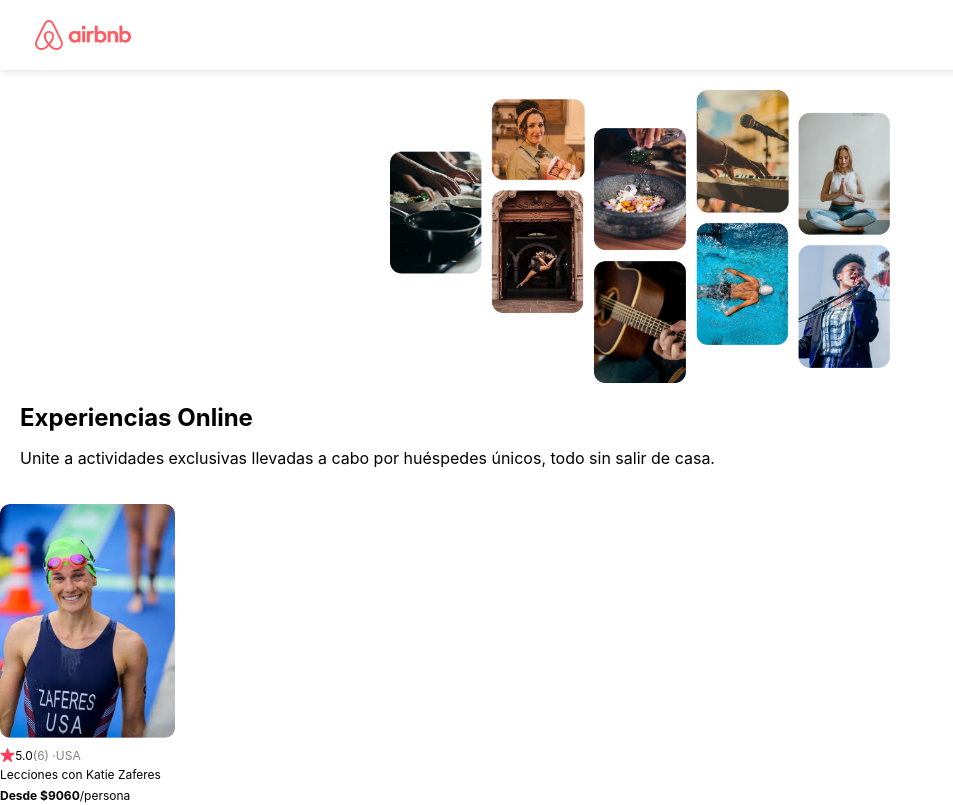
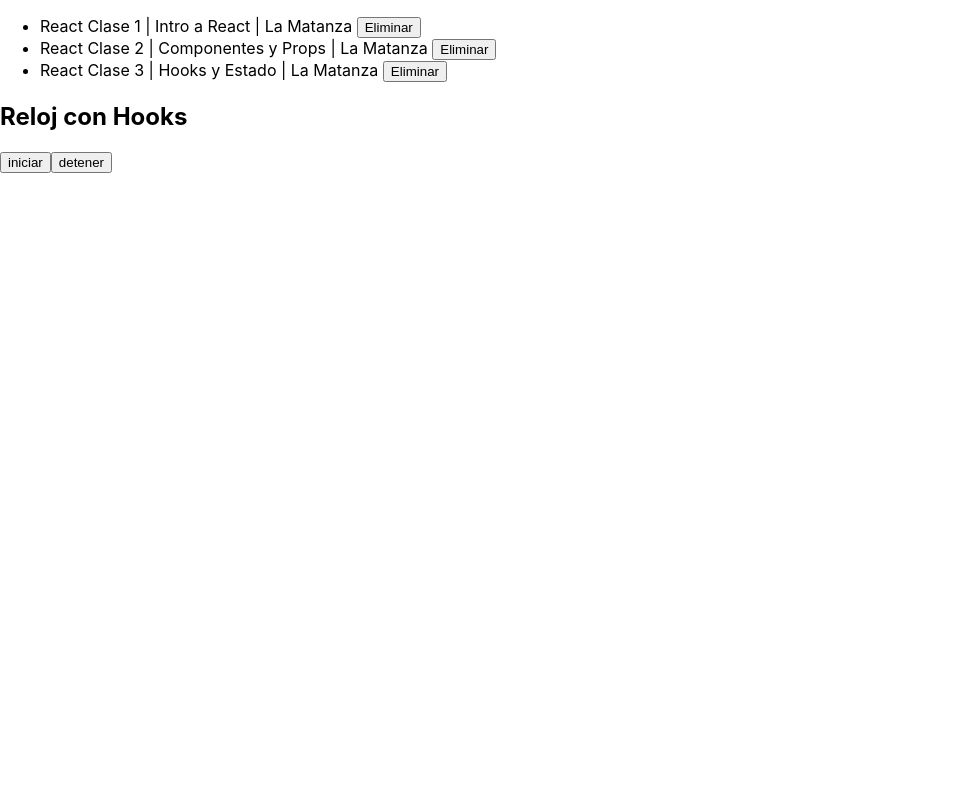
Before and after one commit to MarcosGual/clasesReact, a React (Create React App) app in the folder react-app/mi-app/: page / in a window 1280 px wide. Shown: the whole page, without its empty margins (0-953 px from the left). Built offline with nearby package versions, Linux system fonts and the light colour scheme.

Commit message:
useState y useEffect

```diff
--- a/react-app/mi-app/src/App.js
+++ b/react-app/mi-app/src/App.js
@@ -3,13 +3,18 @@
 import NavBar from "./components/NavBar";
 import Header from "./components/Header";
 import Tarjeta from "./components/Tarjeta";
+import clasesReact from "./db";
+import Lista from "./components/Lista";
+import Buscar from "./components/Buscar";
+import EjemploEstado from "./components/EjemploEstado";
+import Contador from "./components/Contador";
+import RelojEffect from "./components/Reloj";
 
 function App() {
   return (
     <>
-      <NavBar />
-      <Header />
-      <Tarjeta />
+      <Lista />
+      <RelojEffect />
     </>
   );
 }
--- /dev/null
+++ b/react-app/mi-app/src/components/Buscar.js
@@ -0,0 +1,23 @@
+import React from "react";
+import { useState } from "react";
+
+const Buscar = () => {
+    const [terminoDeBusqueda, setTerminoDeBusqueda]=useState('');
+
+    const manejarCambio=(event)=>{
+        //console.log(event.target.value);
+        setTerminoDeBusqueda(event.target.value);
+    }
+
+  return (
+    <div>
+      <label htmlFor="buscar">Buscar: </label>
+      <input id="buscar" type="text" onChange={manejarCambio} />
+      <p>
+        Buscando <strong>{terminoDeBusqueda}</strong>...
+      </p>
+    </div>
+  );
+};
+
+export default Buscar;
--- /dev/null
+++ b/react-app/mi-app/src/components/Contador.css
@@ -0,0 +1,3 @@
+.contador{
+    display: flex;
+}
--- /dev/null
+++ b/react-app/mi-app/src/components/Contador.js
@@ -0,0 +1,33 @@
+import React from "react";
+import { useState, useEffect } from "react";
+import "./Contador.css";
+
+const Contador = () => {
+  const [contador, setContador] = useState(0);
+
+  //efecto secundario del cambio del estado
+  useEffect(() => {
+    document.title = `El valor del contador es ${contador}`;
+  });
+
+  //const sumar = () => setContador(contador + 1);
+  const sumar = () => setContador((prevState) => prevState + 1);
+  const sumar5 = () => setContador((prevState) => prevState + 5);
+  //const restar = () => setContador(contador - 1);
+  const restar = () => setContador((prevState) => prevState - 1);
+  const restar5 = () => setContador((prevState) => prevState - 5);
+  const resetear = () => setContador(0);
+
+  return (
+    <div className="contador">
+      <button onClick={restar5}>- 5</button>
+      <button onClick={restar}>- 1</button>
+      {contador}
+      <button onClick={sumar}>+ 1</button>
+      <button onClick={sumar5}>+ 5</button>
+      <button onClick={resetear}>Resetear</button>
+    </div>
+  );
+};
+
+export default Contador;
--- /dev/null
+++ b/react-app/mi-app/src/components/EjemploEstado.js
@@ -0,0 +1,19 @@
+import React from "react";
+import { useState } from "react";
+
+const EjemploEstado = () => {
+  const [estado, actualizarEstado] = useState("Valor inicial del estado");
+
+  function cambiarEstado() {
+    actualizarEstado("Estado actualizado");
+  }
+  return (
+    <div>
+      <h3>Ejemplo de actualización de Estado</h3>
+      <h4>{estado}</h4>
+      <button onClick={cambiarEstado}>Cambiar Estado</button>
+    </div>
+  );
+};
+
+export default EjemploEstado;
--- /dev/null
+++ b/react-app/mi-app/src/components/Item.js
@@ -0,0 +1,11 @@
+import React from "react";
+
+const Item = ({ infoClase, eliminar }) => {
+  return (
+    <li key={infoClase.id} >
+      {infoClase.titulo} | {infoClase.temas} | {infoClase.curso} <button onClick={()=>eliminar(infoClase.id)}>Eliminar</button>
+    </li>
+  );
+};
+
+export default Item;
--- /dev/null
+++ b/react-app/mi-app/src/components/Lista.js
@@ -0,0 +1,51 @@
+import React from "react";
+import { useState, useEffect } from "react";
+import Item from "./Item";
+
+const Lista = () => {
+  const [items, setItems] = useState([
+    {
+      id: 1,
+      titulo: "React Clase 1",
+      temas: "Intro a React",
+      curso: "La Matanza",
+    },
+    {
+      id: 2,
+      titulo: "React Clase 2",
+      temas: "Componentes y Props",
+      curso: "La Matanza",
+    },
+    {
+      id: 3,
+      titulo: "React Clase 3",
+      temas: "Hooks y Estado",
+      curso: "La Matanza",
+    }]
+  );
+
+  const [efecto, setEfecto] = useState(0);
+
+  function eliminarItem(id) {
+    const listaFiltrada = items.filter((item) => item.id !== id);
+    setItems(listaFiltrada);
+  }
+
+  useEffect(() => {
+    console.log("Se dispara el useEffect");
+    setEfecto((prevState) => prevState + 1);
+  }, [items]);
+
+  console.log("Se renderiza el componente");
+  console.log("Este es el efecto número: ", efecto);
+
+  return (
+    <ul>
+      {items.map((clase) => (
+        <Item infoClase={clase} eliminar={eliminarItem} />
+      ))}
+    </ul>
+  );
+};
+
+export default Lista;
--- /dev/null
+++ b/react-app/mi-app/src/components/Reloj.js
@@ -0,0 +1,38 @@
+import React from "react";
+import { useState, useEffect } from "react";
+
+const Reloj=({hora})=>{
+    return <h3>{hora}</h3>
+}
+
+const RelojEffect = () => {
+  const [hora, setHora] = useState(new Date().toLocaleTimeString());
+  const [visible, setVisible] = useState(false);
+
+  useEffect(() => {
+    let temporizador;
+
+    if (visible) {
+      temporizador = setInterval(() => {
+        setHora(new Date().toLocaleTimeString());
+      }, 1000);
+    } else {
+      clearInterval(temporizador);
+    }
+
+    return () => {
+      clearInterval(temporizador);
+    };
+  }, [visible]);
+
+  return (
+    <div>
+      <h2>Reloj con Hooks</h2>
+      {visible ? <Reloj hora={hora} /> : null}
+      <button onClick={() => setVisible(true)}>iniciar</button>
+      <button onClick={() => setVisible(false)}>detener</button>
+    </div>
+  );
+};
+
+export default RelojEffect;
--- a/react-app/mi-app/src/components/Tarjeta.js
+++ b/react-app/mi-app/src/components/Tarjeta.js
@@ -1,7 +1,7 @@
 import React from 'react';
 import useImage from '../hooks/useImage';
 
-const Tarjeta = ({tarjeta}) => {
+const Tarjeta = () => {
     return (
         <div className='card'>
             <img className="card--imagen" src={useImage('./img/katie.png')} alt="" />
--- a/react-app/mi-app/src/db.js
+++ b/react-app/mi-app/src/db.js
@@ -1,72 +1,101 @@
-const listaElectrodomesticos = [
+// const listaElectrodomesticos = [
+//   {
+//     id: 1,
+//     nombre: "heladera",
+//     precio: 100000,
+//   },
+//   {
+//     id: 2,
+//     nombre: "televisor",
+//     precio: 80000,
+//   },
+//   {
+//     id: 3,
+//     nombre: "minipimer",
+//     precio: 12000,
+//   },
+//   {
+//     id: 4,
+//     nombre: "lavarropas",
+//     precio: 100000,
+//   },
+//   {
+//     id: 5,
+//     nombre: "licuadora",
+//     precio: 15000,
+//   },
+// ];
+
+// const chistesDb = [
+//   {
+//     linea: "Cómo se llama el hermano de Bruce Lee",
+//     punchline: "Broco Lee",
+//   },
+//   {
+//     linea: "Una vez conté un chiste químico",
+//     punchline: "No hubo reaccion",
+//   },
+//   {
+//     linea: "Eliminar correos no deseados es muy fácil",
+//     punchline: "Es pan comido",
+//   },
+// ];
+
+// const infoTarjetas=[
+//   {
+//     id: 1,
+//     descripcion: 'Lecciones con Katie Zaferes',
+//     precio: 9060,
+//     pais: 'USA',
+//     puntuacion: 5.0,
+//     img: './img/katie.png'
+//   },
+//   {
+//     id: 2,
+//     descripcion: 'Lecciones con Katie Zaferes',
+//     precio: 9060,
+//     pais: 'USA',
+//     puntuacion: 5.0 ,
+//     img: './img/boda.png'
+//   },
+//   {
+//     id: 3,
+//     descripcion: 'Lecciones con Katie Zaferes',
+//     precio: 9060,
+//     pais: 'USA',
+//     puntuacion: 5.0 ,
+//     img: './img/mb.png'
+//   }
+// ]
+
+// export default {listaElectrodomesticos, chistesDb};
+// export default chistesDb;
+
+const clasesReact = [
   {
     id: 1,
-    nombre: "heladera",
-    precio: 100000,
+    titulo: "React Clase 1",
+    temas: "Intro a React",
+    curso: "La Matanza",
   },
   {
     id: 2,
-    nombre: "televisor",
-    precio: 80000,
+    titulo: "React Clase 2",
+    temas: "Componentes y Props",
+    curso: "La Matanza",
   },
   {
     id: 3,
-    nombre: "minipimer",
-    precio: 12000,
+    titulo: "React Clase 3",
+    temas: "Hooks y Estado",
+    curso: "La Matanza",
   },
   {
     id: 4,
-    nombre: "lavarropas",
-    precio: 100000,
-  },
-  {
-    id: 5,
-    nombre: "licuadora",
-    precio: 15000,
+    titulo: "React Clase 4",
+    temas: "Profundización de Hooks",
+    curso: "La Matanza",
   },
 ];
 
-const chistesDb = [
-  {
-    linea: "Cómo se llama el hermano de Bruce Lee",
-    punchline: "Broco Lee",
-  },
-  {
-    linea: "Una vez conté un chiste químico",
-    punchline: "No hubo reaccion",
-  },
-  {
-    linea: "Eliminar correos no deseados es muy fácil",
-    punchline: "Es pan comido",
-  },
-];
-
-const infoTarjetas=[
-  {
-    id: 1,
-    descripcion: 'Lecciones con Katie Zaferes',
-    precio: 9060,
-    pais: 'USA',
-    puntuacion: 5.0,
-    img: './img/katie.png'
-  },
-  {
-    id: 2,
-    descripcion: 'Lecciones con Katie Zaferes',
-    precio: 9060,
-    pais: 'USA',
-    puntuacion: 5.0 ,
-    img: './img/boda.png'
-  },
-  {
-    id: 3,
-    descripcion: 'Lecciones con Katie Zaferes',
-    precio: 9060,
-    pais: 'USA',
-    puntuacion: 5.0 ,
-    img: './img/mb.png'
-  }
-]
-
-// export default {listaElectrodomesticos, chistesDb};
-export default chistesDb;
+export default clasesReact;
```
